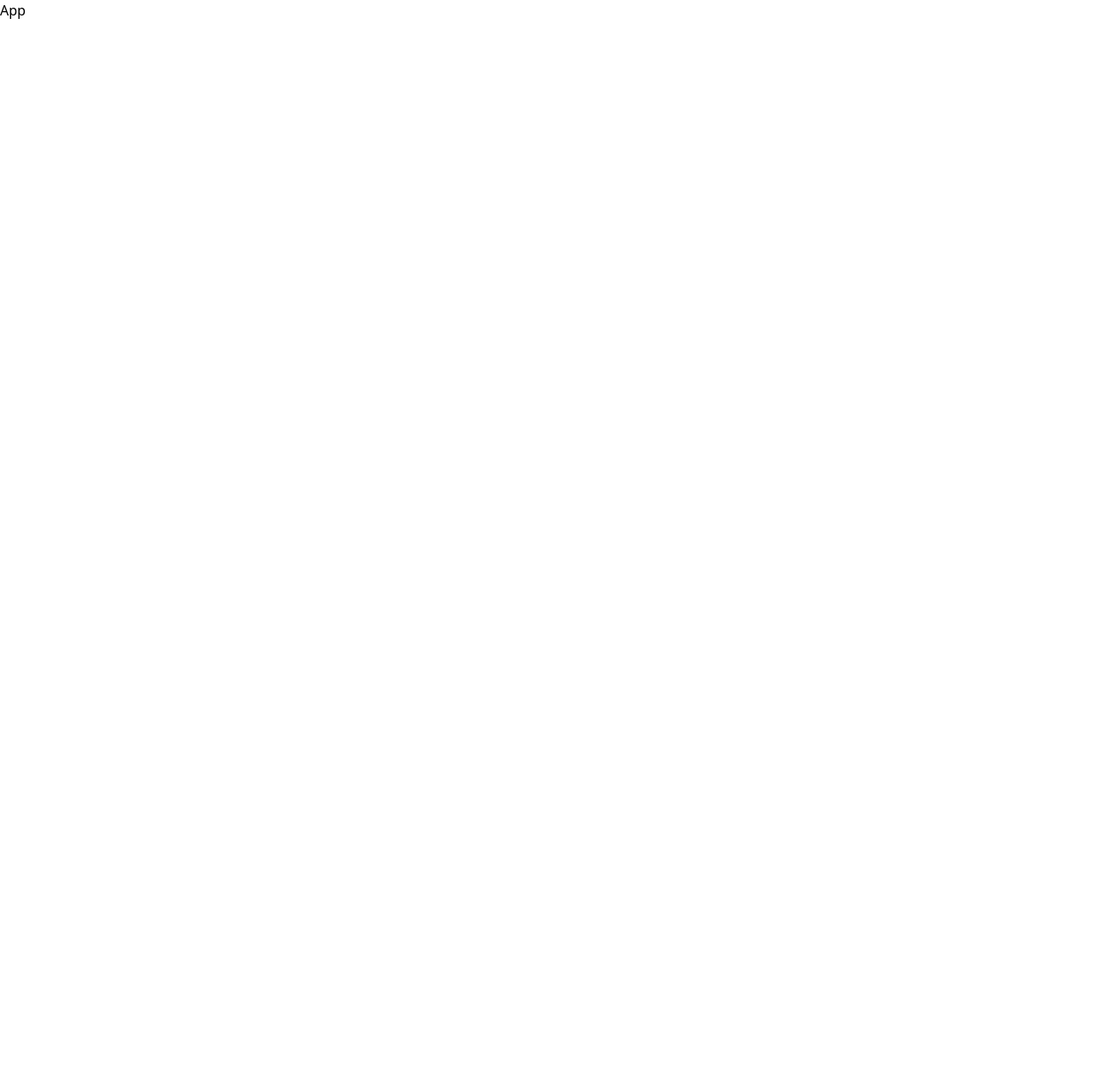
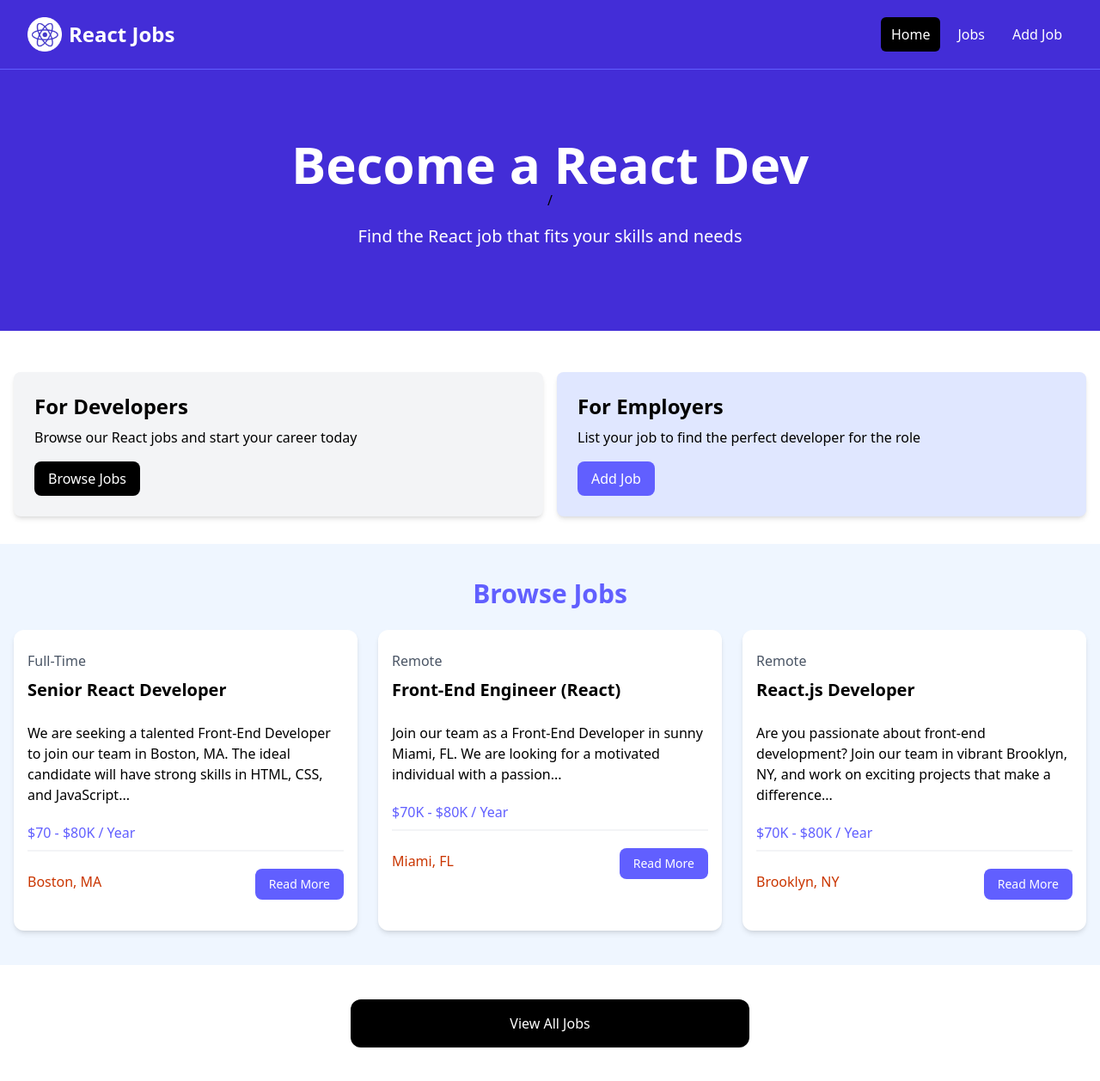
Before and after one commit to Nebenmor/react-jobs-webApp, a React (Vite) app: page / in a window 1280 px wide. Shown: the whole page at 86% size. Before the commit the page ends 800 px from the top, so only its background shows below. Built offline with nearby package versions, Linux system fonts and the light colour scheme.

Commit message:
implement navbar component

```diff
--- a/src/App.jsx
+++ b/src/App.jsx
@@ -1,8 +1,170 @@
 import React from 'react'
+import Navbar from './components/Navbar'
 
 const App = () => {
   return (
-    <div>App</div>
+    <>
+      <Navbar />
+    {/* <!-- Hero --> */}
+    <section className="bg-indigo-700 py-20 mb-4">
+      <div
+        className="max-w-7xl mx-auto px-4 sm:px-6 lg:px-8 flex flex-col items-center"
+      >
+        <div className="text-center">
+          <h1
+            className="text-4xl font-extrabold text-white sm:text-5xl md:text-6xl"
+          >
+            Become a React Dev
+          </h1>
+    /      <p className="my-4 text-xl text-white">
+            Find the React job that fits your skills and needs
+          </p>
+        </div>
+      </div>
+    </section>
+
+    {/* <!-- Developers and Employers --> */}
+    <section className="py-4">
+      <div className="container-xl lg:container m-auto">
+        <div className="grid grid-cols-1 md:grid-cols-2 gap-4 p-4 rounded-lg">
+          <div className="bg-gray-100 p-6 rounded-lg shadow-md">
+            <h2 className="text-2xl font-bold">For Developers</h2>
+            <p className="mt-2 mb-4">
+              Browse our React jobs and start your career today
+            </p>
+            <a
+              href="/jobs.html"
+              className="inline-block bg-black text-white rounded-lg px-4 py-2 hover:bg-gray-700"
+            >
+              Browse Jobs
+            </a>
+          </div>
+          <div className="bg-indigo-100 p-6 rounded-lg shadow-md">
+            <h2 className="text-2xl font-bold">For Employers</h2>
+            <p className="mt-2 mb-4">
+              List your job to find the perfect developer for the role
+            </p>
+            <a
+              href="/add-job.html"
+              className="inline-block bg-indigo-500 text-white rounded-lg px-4 py-2 hover:bg-indigo-600"
+            >
+              Add Job
+            </a>
+          </div>
+        </div>
+      </div>
+    </section>
+
+    {/* <!-- Browse Jobs --> */}
+    <section className="bg-blue-50 px-4 py-10">
+      <div className="container-xl lg:container m-auto">
+        <h2 className="text-3xl font-bold text-indigo-500 mb-6 text-center">
+          Browse Jobs
+        </h2>
+        <div className="grid grid-cols-1 md:grid-cols-3 gap-6">
+          {/* <!-- Job Listing 1 --> */}
+          <div className="bg-white rounded-xl shadow-md relative">
+            <div className="p-4">
+              <div className="mb-6">
+                <div className="text-gray-600 my-2">Full-Time</div>
+                <h3 className="text-xl font-bold">Senior React Developer</h3>
+              </div>
+
+              <div className="mb-5">
+               We are seeking a talented Front-End Developer to join our team in Boston, MA. The ideal candidate will have strong skills in HTML, CSS, and JavaScript...
+              </div>
+
+              <h3 className="text-indigo-500 mb-2">$70 - $80K / Year</h3>
+
+              <div className="border border-gray-100 mb-5"></div>
+
+              <div className="flex flex-col lg:flex-row justify-between mb-4">
+                <div className="text-orange-700 mb-3">
+                  <i className="fa-solid fa-location-dot text-lg"></i>
+                  Boston, MA
+                </div>
+                <a
+                  href="job.html"
+                  className="h-[36px] bg-indigo-500 hover:bg-indigo-600 text-white px-4 py-2 rounded-lg text-center text-sm"
+                >
+                 Read More
+                </a>
+              </div>
+            </div>
+          </div>
+          {/* <!-- Job Listing 2 --> */}
+          <div className="bg-white rounded-xl shadow-md relative">
+            <div className="p-4">
+              <div className="mb-6">
+                <div className="text-gray-600 my-2">Remote</div>
+                <h3 className="text-xl font-bold">Front-End Engineer (React)</h3>
+              </div>
+
+              <div className="mb-5">
+               Join our team as a Front-End Developer in sunny Miami, FL. We are looking for a motivated individual with a passion...
+              </div>
+
+              <h3 className="text-indigo-500 mb-2">$70K - $80K / Year</h3>
+
+              <div className="border border-gray-100 mb-5"></div>
+
+              <div className="flex flex-col lg:flex-row justify-between mb-4">
+                <div className="text-orange-700 mb-3">
+                  <i className="fa-solid fa-location-dot text-lg"></i>
+                  Miami, FL
+                </div>
+                <a
+                  href="job.html"
+                  className="h-[36px] bg-indigo-500 hover:bg-indigo-600 text-white px-4 py-2 rounded-lg text-center text-sm"
+                >
+                 Read More
+                </a>
+              </div>
+            </div>
+          </div>
+          {/* <!-- Job Listing 3 --> */}
+          <div className="bg-white rounded-xl shadow-md relative">
+            <div className="p-4">
+              <div className="mb-6">
+                <div className="text-gray-600 my-2">Remote</div>
+                <h3 className="text-xl font-bold">React.js Developer</h3>
+              </div>
+
+              <div className="mb-5">
+                Are you passionate about front-end development? Join our team in vibrant Brooklyn, NY, and work on exciting projects that make a difference...
+              </div>
+
+              <h3 className="text-indigo-500 mb-2">$70K - $80K / Year</h3>
+
+              <div className="border border-gray-100 mb-5"></div>
+
+              <div className="flex flex-col lg:flex-row justify-between mb-4">
+                <div className="text-orange-700 mb-3">
+                  <i className="fa-solid fa-location-dot text-lg"></i>
+                  Brooklyn, NY
+                </div>
+                <a
+                  href="job.html"
+                  className="h-[36px] bg-indigo-500 hover:bg-indigo-600 text-white px-4 py-2 rounded-lg text-center text-sm"
+                >
+                 Read More
+                </a>
+              </div>
+            </div>
+          </div>
+        </div>
+      </div>
+    </section>
+
+    <section className="m-auto max-w-lg my-10 px-6">
+      <a
+        href="jobs.html"
+        className="block bg-black text-white text-center py-4 px-6 rounded-xl hover:bg-gray-700"
+        >View All Jobs</a
+      >
+    </section>
+
+    </>
   )
 }
 
--- /dev/null
+++ b/src/components/Navbar.jsx
@@ -0,0 +1,55 @@
+import React from "react";
+import logo from "../assets/images/logo.png"
+
+const Navbar = () => {
+  return (
+    <>
+      <nav className="bg-indigo-700 border-b border-indigo-500">
+        <div className="mx-auto max-w-7xl px-2 sm:px-6 lg:px-8">
+          <div className="flex h-20 items-center justify-between">
+            <div className="flex flex-1 items-center justify-center md:items-stretch md:justify-start">
+              {/* <!-- Logo --> */}
+              <a
+                className="flex flex-shrink-0 items-center mr-4"
+                href="/index.html"
+              >
+                <img
+                  className="h-10 w-auto"
+                  src={logo}
+                  alt="React Jobs"
+                />
+                <span className="hidden md:block text-white text-2xl font-bold ml-2">
+                  React Jobs
+                </span>
+              </a>
+              <div className="md:ml-auto">
+                <div className="flex space-x-2">
+                  <a
+                    href="/index.html"
+                    className="text-white bg-black hover:bg-gray-900 hover:text-white rounded-md px-3 py-2"
+                  >
+                    Home
+                  </a>
+                  <a
+                    href="/jobs.html"
+                    className="text-white hover:bg-gray-900 hover:text-white rounded-md px-3 py-2"
+                  >
+                    Jobs
+                  </a>
+                  <a
+                    href="/add-job.html"
+                    className="text-white hover:bg-gray-900 hover:text-white rounded-md px-3 py-2"
+                  >
+                    Add Job
+                  </a>
+                </div>
+              </div>
+            </div>
+          </div>
+        </div>
+      </nav>
+    </>
+  );
+};
+
+export default Navbar;
```
Also changed, not shown: src/assets/images/logo.png (added).
